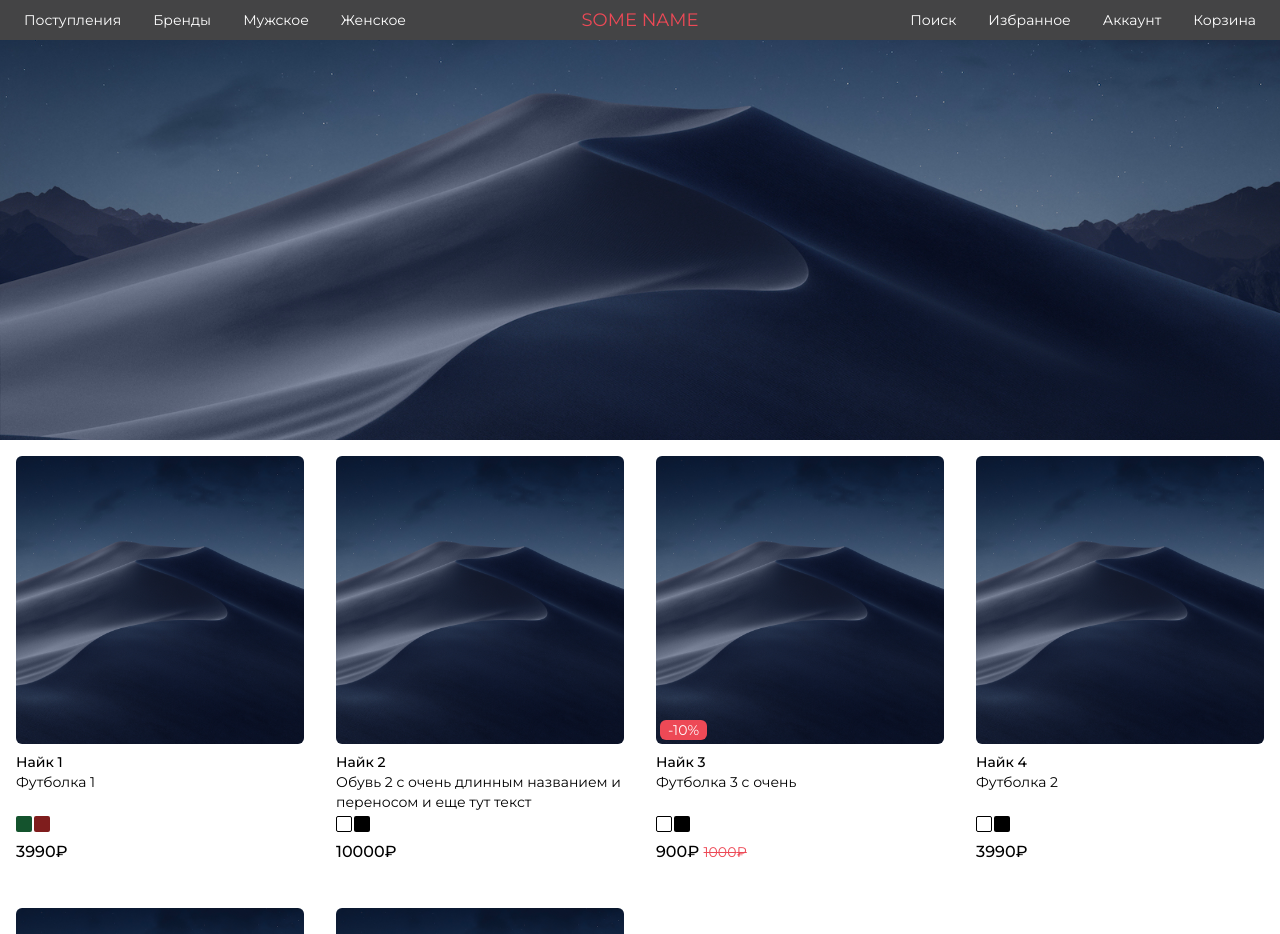
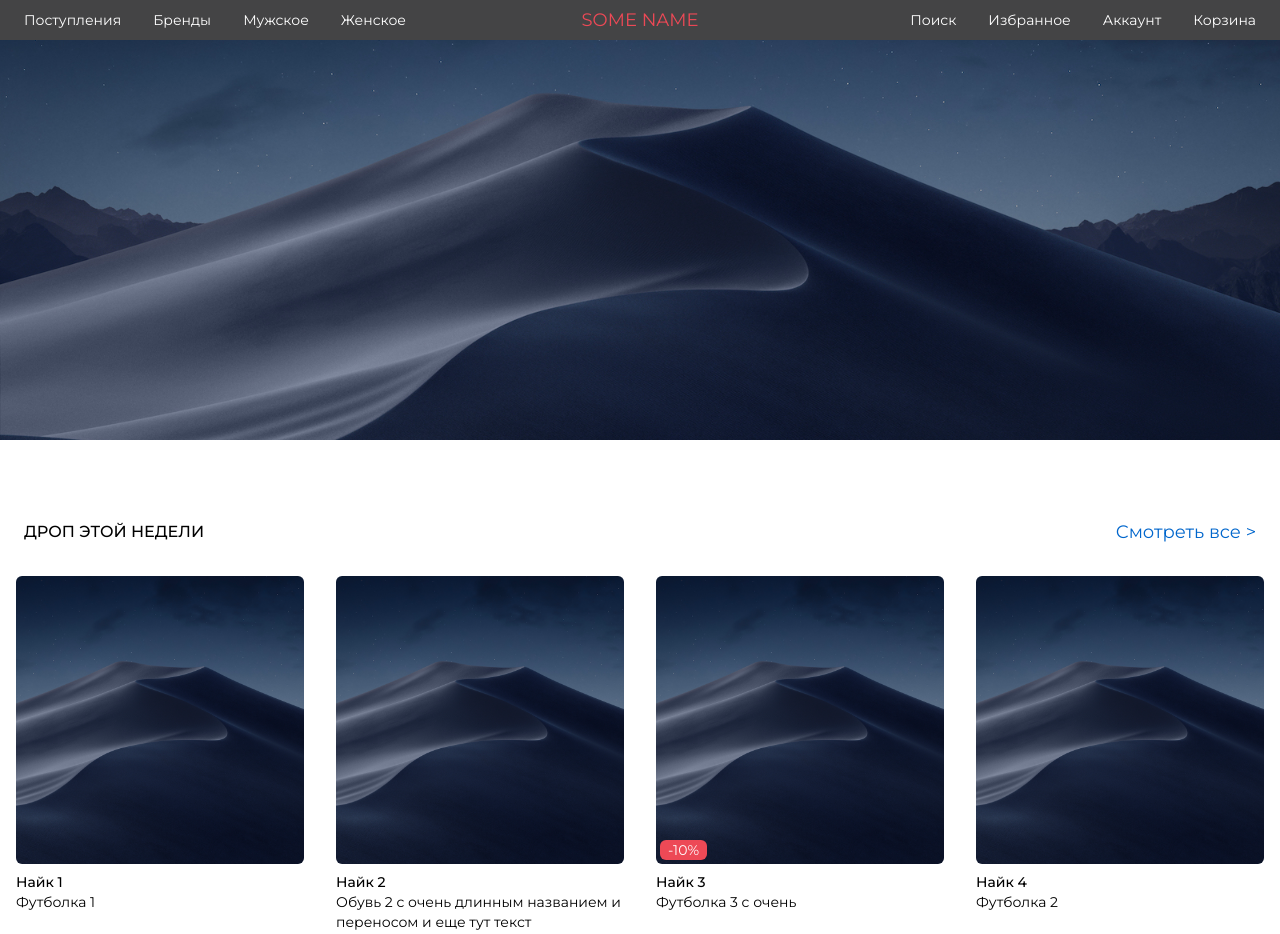
Before and after one commit to andreichirkov/next-shop-front, a Next.js app: page / in a window 1280 px wide. Shown: the top 934 px of the page. Built offline with nearby package versions, Linux system fonts and the light colour scheme.

Commit message:
Add product block with title

```diff
--- a/components/ProductsList/ProductsList.tsx
+++ b/components/ProductsList/ProductsList.tsx
@@ -3,11 +3,21 @@ import ProductCard from "../ProductCard/ProductCard"
 
 interface ProductsListProps {
   products: Product[]
+  title: string
 }
 
-function ProductsList({ products, ...props }: ProductsListProps): JSX.Element {
+function ProductsList({ products, title, ...props }: ProductsListProps): JSX.Element {
   return (
-    <section data-component='ProductsList' className='container px-4' {...props}>
+    <section
+      data-component="ProductsList"
+      className="container px-4"
+      {...props}>
+      <div className="px-container flex-center-between mb-8 mt-20">
+        <h3 className="uppercase font-medium">{title}</h3>
+        <a href="#" className="link-primary">
+          Смотреть все {">"}
+        </a>
+      </div>
       <ul className="grid grid-cols-4 gap-x-8 gap-y-11">
         {products &&
           products.map(product => (
--- a/pages/index.tsx
+++ b/pages/index.tsx
@@ -162,7 +162,8 @@ function Index(props) {
         <section className="text-2xl text-center mb-4">
           <Cover />
         </section>
-        <ProductsList products={latestProducts} />
+        <ProductsList title='Дроп этой недели' products={latestProducts} />
+        <ProductsList title='Дроп этого месяца' products={latestProducts} />
         {/*<Posts />*/}
       </main>
     </>
--- a/tailwind.config.js
+++ b/tailwind.config.js
@@ -71,6 +71,13 @@ module.exports = {
             backgroundColor: "#ff0009"
           }
         },
+        ".link-primary": {
+          color: "#06c",
+          fontSize: theme('fontSize.lg'),
+          "&:hover": {
+            textDecoration: "underline"
+          }
+        },
         ".text-link": {
           textUnderlineOffset: "4",
           color: "rgba(255, 255, 255, .9)",
@@ -89,22 +96,16 @@ module.exports = {
         }
       })
       addUtilities({
-        ".apple-backdrop-filter": {
-          backdropFilter: "saturate(180%) blur(20px)"
-        },
-        ".text-shadow": {
-          textShadow: "1px 1px rgba(0, 0, 0, 0.4)"
+        ".flex-center-between": {
+          display: "flex",
+          alignItems: "center",
+          justifyContent: "space-between"
         },
         ".outline-border-none": {
           outline: "none",
           border: "none"
         },
-        "flex-center-between": {
-          display: "flex",
-          alignItems: "center",
-          justifyContent: "space-between"
-        },
-        "image-like-bg": {
+        ".image-like-bg": {
           objectPosition: "center",
           objectFit: "cover",
           pointerEvents: "none"
```
